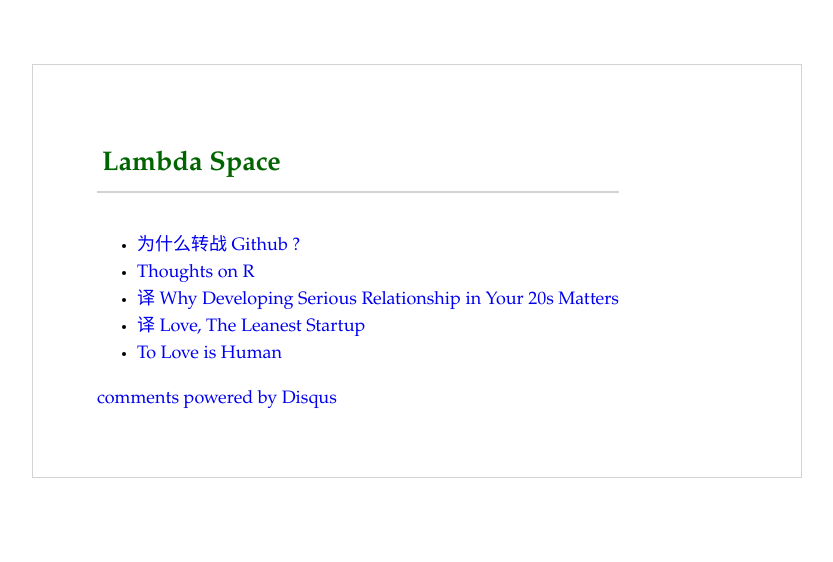
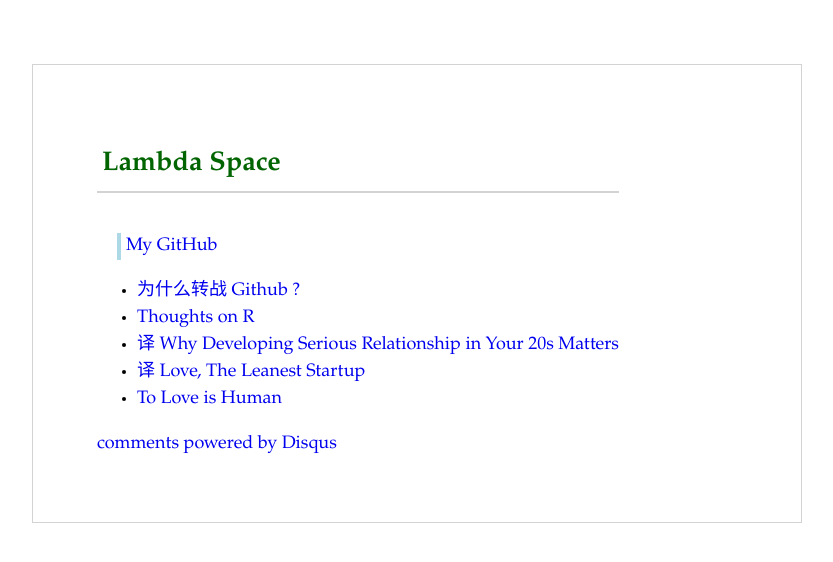
Before and after one commit to guojing0/guojing0.github.io, a Jekyll site: the page built from index.html, in a window 1280 px wide. Shown: the top 562 px of the page, without its empty margins (224-1057 px from the left). Built offline with Jekyll 4.4.1, drawn with Linux system fonts in a browser that asks for light colours; comment, search, counter and statistics services are not loaded.

Commit message:
normal update.

```diff
--- a/css/main.css
+++ b/css/main.css
@@ -6,6 +6,12 @@ body {
     width: 50%;
     line-height: 150%;
     border: 1px solid LightGrey;
+}
+
+blockquote {
+    border-left: 4px lightblue solid;
+    padding-left: 5px;
+    margin-left: 20px;
 }
 
 H2 {
@@ -34,6 +40,10 @@ a {
     text-decoration: none;
 }
 
+a:hover {
+    background-color: LightGrey;
+}
+
 code {
     color: DarkBlue;
     font-style: regular;
--- a/index.html
+++ b/index.html
@@ -2,6 +2,10 @@
 layout: default
 title: Lambda Space
 ---
+
+<blockquote>
+<a href="https://github.com/guojing0/">My GitHub</a>
+</blockquote>
 
 <ul>
   {% for post in site.posts %}
```
Also changed, not shown: README.md.
